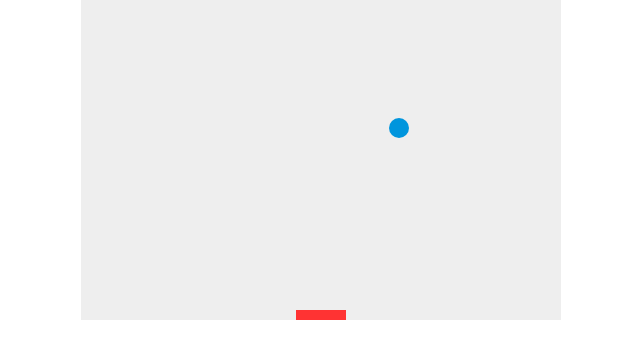
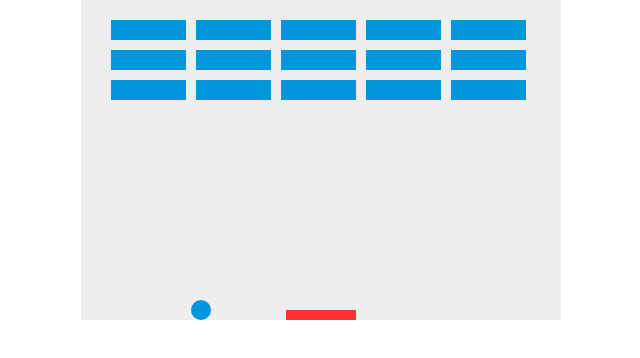
Before and after one commit to Sicarius07/2D_Breakout, a plain HTML site: page index.html in a window 1280 px wide. Shown: the whole page, without its empty margins (319-959 px from the left). Drawn offline with Linux system fonts and the light colour scheme.

Commit message:
added bricks

```diff
--- a/index.html
+++ b/index.html
@@ -22,7 +22,14 @@
         const canvas = document.getElementById("myCanvas");
         const ctx = canvas.getContext("2d");
         const paddleHeight = 10;
-        const paddleWidth = 50;
+        const paddleWidth = 70;
+        const rowBrick = 3;
+        const columnBrick = 5;
+        const brickPadding = 10;
+        const brickWidth = 75;
+        const brickHeight = 20;
+        const brickOffsetLeft = 30;
+        const brickOffsetUp = 20;
         let paddleX = (canvas.width-paddleWidth)/2;
         let x = canvas.width/2;
         let y = canvas.height-30;
@@ -30,6 +37,30 @@
         let dy = -2;
         let rightPressed = false;
         let leftPressed = false;
+        document.addEventListener("keydown", keyDownHandler, false);
+        document.addEventListener("keyup", keyUpHandler, false);
+
+        const bricks = [];
+        for(let c = 0; c<columnBrick; c++){
+            bricks[c] = [];
+            for(let r = 0; r<rowBrick; r++){
+                bricks[c][r] = {
+                    x:c*(brickWidth+brickPadding) + brickOffsetLeft,
+                    y:r*(brickHeight+brickPadding) + brickOffsetUp
+                };
+            }
+        }
+        function drawBricks(){
+            for(let c = 0; c<columnBrick; c++){
+                for(let r = 0; r<rowBrick; r++){
+                    ctx.beginPath();
+                    ctx.rect(bricks[c][r].x, bricks[c][r].y, brickWidth, brickHeight);
+                    ctx.fillStyle = "#0095DD";
+                    ctx.fill();
+                    ctx.closePath();
+                }
+            }
+        }
         function solidBall(){
             ctx.beginPath();
             ctx.arc(x, y, 10, 0, Math.PI*2);
@@ -61,10 +92,19 @@
 
         function draw(){
             ctx.clearRect(0, 0, canvas.width, canvas.height);
+            drawBricks();
             solidBall();
             paddle();
-            if(y+dy-10<0 || y+dy+10>canvas.height){
+            if(y+dy-10<0){
                 dy = -dy;
+            }
+            else if(y+dy+10>canvas.height-paddleHeight && x>paddleX && x<paddleX+paddleWidth){
+                dy = -dy;
+            }
+            else if(y+dy+10>canvas.height){
+                alert("Game Over");
+                document.location.reload();
+                clearInterval(interval);
             }
             if(x+dx-10<0 || x+dx+10>canvas.width){
                 dx = -dx;
@@ -78,9 +118,7 @@
             y += dy;
             x += dx;
         }
-        document.addEventListener("keydown", keyDownHandler, false);
-        document.addEventListener("keyup", keyUpHandler, false);
-        setInterval(draw, 10);
+        const interval = setInterval(draw, 10);
 
     </script>
 </body>
```
